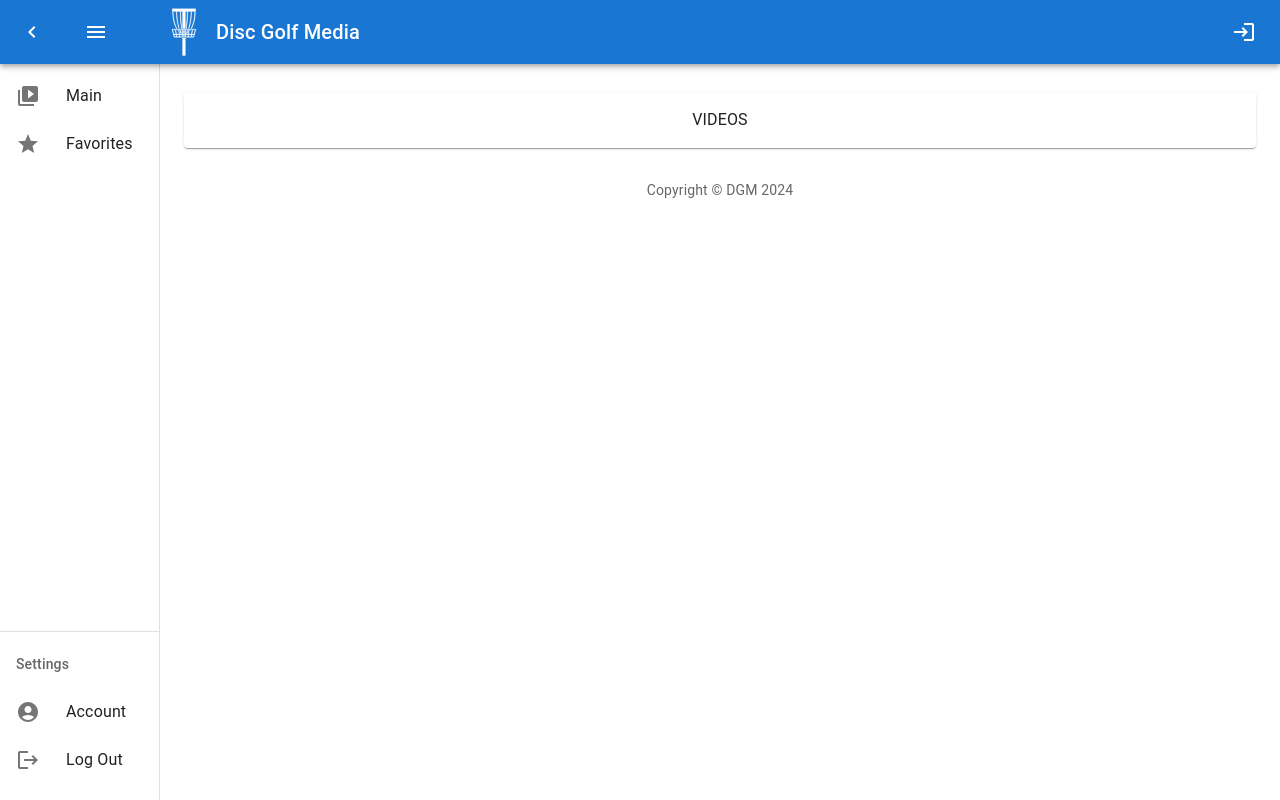
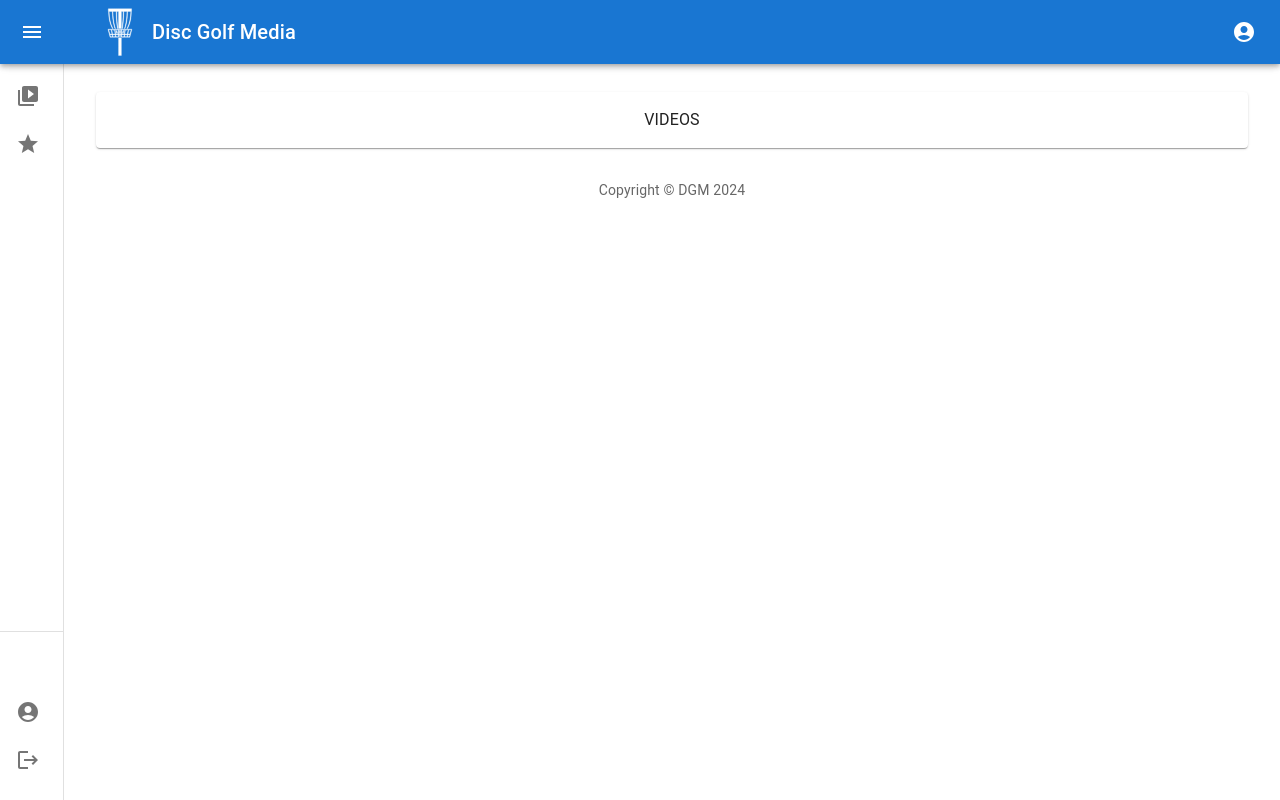
Before and after one commit to liilianams/disc-golf-media-ui, a Next.js app: page /videos in a window 1280 px wide. Built offline with nearby package versions, Linux system fonts and the light colour scheme.

Commit message:
Add DrawerContext

```diff
--- a/src/app/layout.tsx
+++ b/src/app/layout.tsx
@@ -9,9 +9,10 @@ import { NavDrawer } from '@src/components/NavDrawer/NavDrawer';
 import TopBar from '@src/components/TopBar';
 import Main from '@src/components/Main';
 import DefaultTheme from '@src/components/Theme';
+import { DrawerProvider } from '@src/contexts/DrawerContext';
 
 export const metadata: Metadata = {
-  title: "Create Next App",
+  title: "Disc Golf Media",
   description: "Generated by create next app",
 };
 
@@ -20,6 +21,7 @@ const RootLayout = ({ children }: { children: ReactNode }) => {
     <html lang="en">
       <head/>
       <body>
+        <DrawerProvider>
           <ThemeProvider theme={DefaultTheme}>
             <Box sx={{ display: 'flex' }}>
               <CssBaseline/>
@@ -30,6 +32,7 @@ const RootLayout = ({ children }: { children: ReactNode }) => {
               </Main>
             </Box>
           </ThemeProvider>
+        </DrawerProvider>
       </body>
     </html>
   );
--- a/src/components/NavDrawer/Items.tsx
+++ b/src/components/NavDrawer/Items.tsx
@@ -6,6 +6,7 @@ import * as React from 'react';
 import { useState } from 'react';
 import { useSmallBreakpoint } from '@src/utils/hooks';
 import { convertDisplayStringToIdString } from '@src/utils/helpers';
+import { useDrawer } from '@src/contexts/DrawerContext';
 
 type RouteItem = {
   href?: string;
@@ -28,12 +29,8 @@ type ListItemButtonStyledProps = {
 }
 
 const ListItemButtonStyled: React.FC<ListItemButtonStyledProps> = ({ href, label, icon, onClick }) => {
-  // const { handleDrawerButtonClick } = useDrawer();
+  const { handleDrawerButtonClick } = useDrawer();
   const isSmallScreen = useSmallBreakpoint();
-
-  const handleDrawerButtonClick = (isSmallScreen: boolean) => {
-    console.log('handleDrawerButtonClick');
-  }
 
   const hrefProp = href !== undefined ? { href } : {};
 
--- a/src/components/NavDrawer/NavDrawer.tsx
+++ b/src/components/NavDrawer/NavDrawer.tsx
@@ -6,6 +6,7 @@ import * as React from 'react';
 import { DRAWER_WIDTH, SMALL_SCREEN_BREAKPOINT } from '@src/utils/constants';
 import { PrimaryItems, SecondaryItems } from './Items';
 import { useSmallBreakpoint } from '@src/utils/hooks';
+import { useDrawer } from '@src/contexts/DrawerContext';
 
 const DrawerStyled = styled(MuiDrawer, { shouldForwardProp: (prop) => prop !== 'open' })(
   ({ theme, open }) => ({
@@ -35,7 +36,7 @@ const DrawerStyled = styled(MuiDrawer, { shouldForwardProp: (prop) => prop !== '
 
 const NavDrawer: React.FC = () => {
   // const { isAuthenticated } = useAuth();
-  // const { isOpen, onToggleDrawer } = useDrawer();
+  const { isOpen, onToggleDrawer } = useDrawer();
   const isSmallScreen = useSmallBreakpoint();
 
   const drawerContents = (
@@ -55,7 +56,7 @@ const NavDrawer: React.FC = () => {
       <Box component="nav" sx={{ position: 'absolute', bottom: '0', mb: 1, width: '100%' }}>
         <Divider/>
         <List component="nav">
-          <SecondaryItems isAuthenticated={true} isOpen={true}/>
+          <SecondaryItems isAuthenticated={true} isOpen={isOpen}/>
         </List>
       </Box>
     </>
@@ -68,13 +69,13 @@ const NavDrawer: React.FC = () => {
           variant="temporary"
           sx={{ flexShrink: 0, width: DRAWER_WIDTH }}
           anchor="left"
-          open={true}
-          onClose={() => console.log('Opening/closing drawer')}
+          open={isOpen}
+          onClose={onToggleDrawer}
         >
           {drawerContents}
         </Drawer>
       ) : (
-        <DrawerStyled variant="permanent" open={true}>
+        <DrawerStyled variant="permanent" open={isOpen}>
           {drawerContents}
         </DrawerStyled>
       )}
--- a/src/components/TopBar.tsx
+++ b/src/components/TopBar.tsx
@@ -1,6 +1,6 @@
 'use client';
 
-import { Login, Menu } from '@mui/icons-material';
+import { AccountCircle, Login, Menu } from '@mui/icons-material';
 import { Box, IconButton, Toolbar, Typography } from '@mui/material';
 import AppBar from '@mui/material/AppBar';
 import * as React from 'react';
@@ -8,10 +8,12 @@ import ChevronLeftIcon from '@mui/icons-material/ChevronLeft';
 import { useSmallBreakpoint } from '../utils/hooks';
 import BasketIcon from './BasketIcon';
 import { useRouter } from 'next/navigation';
+import { useDrawer } from '@src/contexts/DrawerContext';
 
 const TopBar: React.FC = () => {
   // const { isAuthenticated } = useAuth();
-  // const { isOpen, onToggleDrawer } = useDrawer();
+  const isAuthenticated = true; // replace with useAuth();
+  const { isOpen, onToggleDrawer } = useDrawer();
   const router = useRouter();
   const isSmallScreen = useSmallBreakpoint();
   const marginRight = '36px';
@@ -23,10 +25,10 @@ const TopBar: React.FC = () => {
           edge="start"
           color="inherit"
           aria-label="close drawer"
-          onClick={() => console.log('Closing drawer via TopBar')} // Replace with onToggleDrawer
+          onClick={onToggleDrawer}
           sx={{
             marginRight: marginRight,
-            // ...(!isOpen && { display: 'none' }),
+            ...(!isOpen && { display: 'none' }),
           }}
         >
           <ChevronLeftIcon/>
@@ -35,10 +37,10 @@ const TopBar: React.FC = () => {
           edge="start"
           color="inherit"
           aria-label="open drawer"
-          onClick={() => console.log('Opening drawer via TopBar')} // Replace with onToggleDrawer
+          onClick={onToggleDrawer}
           sx={{
             marginRight: marginRight,
-            // ...(isOpen && { display: 'none' }),
+            ...(isOpen && { display: 'none' }),
           }}
         >
           <Menu/>
@@ -63,18 +65,15 @@ const TopBar: React.FC = () => {
             Disc Golf Media
           </Typography>
         </Box>
+        {isAuthenticated ? (
+          <IconButton href="/account" color="inherit" sx={{ p: 0 }} aria-label="view account">
+            <AccountCircle/>
+          </IconButton>
+        ) : (
           <IconButton href="/login" color="inherit" sx={{ p: 0 }} aria-label="log in">
             <Login/>
           </IconButton>
-        {/*{isAuthenticated ? (*/}
-        {/*  <IconButton href="/account" color="inherit" sx={{ p: 0 }} aria-label="view account">*/}
-        {/*    <AccountCircle/>*/}
-        {/*  </IconButton>*/}
-        {/*) : (*/}
-        {/*  <IconButton href="/login" color="inherit" sx={{ p: 0 }} aria-label="log in">*/}
-        {/*    <Login/>*/}
-        {/*  </IconButton>*/}
-        {/*)}*/}
+        )}
       </Toolbar>
     </AppBar>
   );
--- /dev/null
+++ b/src/contexts/DrawerContext.tsx
@@ -0,0 +1,46 @@
+'use client';
+
+import React, { createContext, ReactNode, useContext, useState } from 'react';
+
+type DrawerContextType = {
+  isOpen: boolean;
+  onToggleDrawer: () => void;
+  handleDrawerButtonClick: (isSmallScreen: boolean) => void;
+};
+
+type DrawerProviderProps = {
+  children: ReactNode;
+}
+
+const DrawerContext = createContext<DrawerContextType | undefined>(undefined);
+
+const useDrawer = (): DrawerContextType => {
+  const context = useContext(DrawerContext);
+  if (!context) {
+    throw new Error('DrawerContext is undefined');
+  }
+  return context;
+};
+
+const DrawerProvider: React.FC<DrawerProviderProps> = ({ children }) => {
+  const [isOpen, setIsOpen] = useState(false);
+
+
+  const onToggleDrawer = () => {
+    setIsOpen((prevOpen) => !prevOpen);
+  };
+
+  const handleDrawerButtonClick = (isSmallScreen: boolean) => {
+    if (isSmallScreen && isOpen) {
+      setIsOpen(false);
+    }
+  };
+
+  return (
+    <DrawerContext.Provider value={{ isOpen, onToggleDrawer, handleDrawerButtonClick }}>
+      {children}
+    </DrawerContext.Provider>
+  );
+};
+
+export { DrawerProvider, useDrawer };
```
Lines whose indentation alone changed are shown as unchanged.
